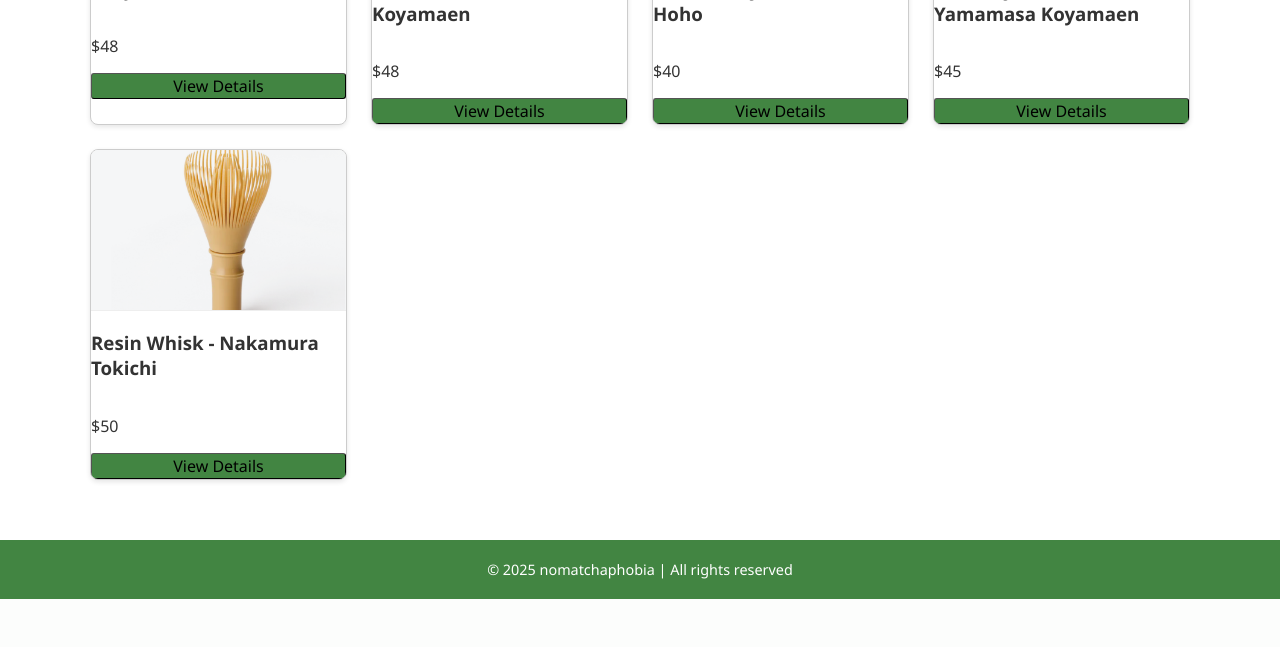
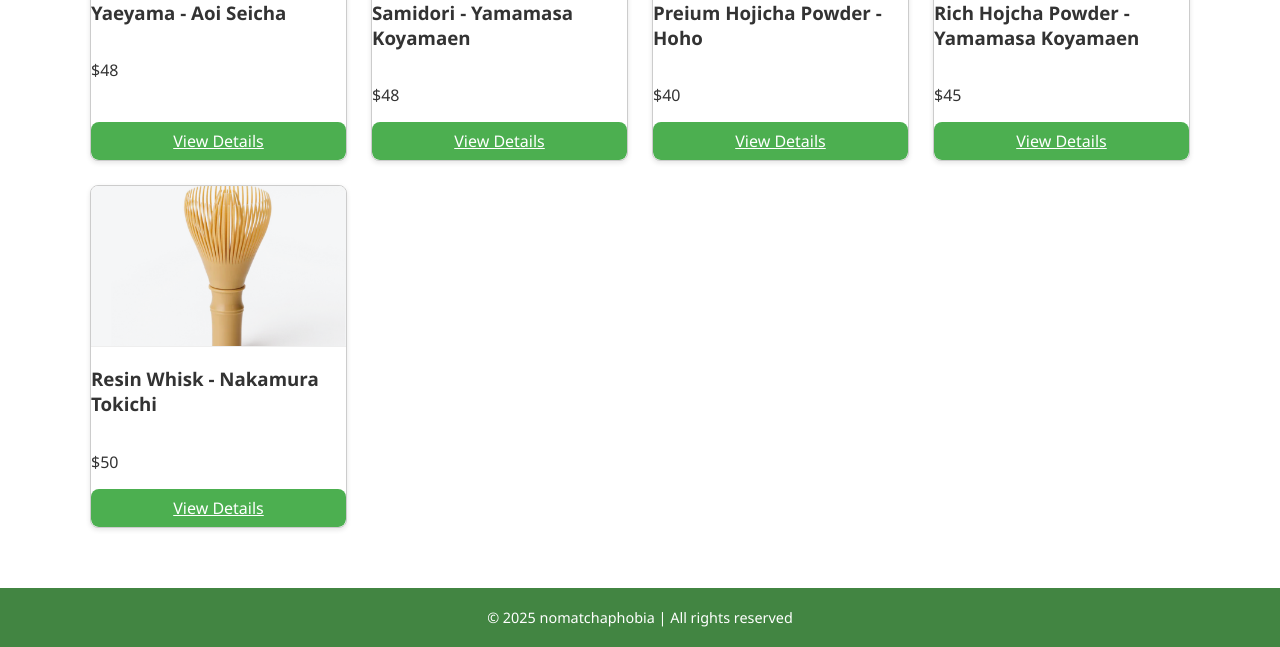
Before and after one commit to nomatchaphobia/NoMatchaPhobiaWebsite, a PHP site: page / in a window 1280 px wide. Shown: the part 1266-1913 px from the top of the page. Before the commit the page ends 1865 px from the top, so only its background shows below. Run offline with PHP 8.4, Linux system fonts and the light colour scheme.

Commit message:
see details button

```diff
--- a/assets/css/styles.css
+++ b/assets/css/styles.css
@@ -209,14 +209,12 @@ footer {
 }
 
 a.btn {
-    display: inline-block;
-    text-align: center;
-    padding: 1px 6px;
-    border: 1px outset buttonborder;
-    border-radius: 3px;
-    color: buttontext;
-    background-color: #428542;
-    text-decoration: none;
-    transition: background-color 0.3s ease;
-
+  margin-top: auto;
+  padding: 0.5rem;
+  background: #4CAF50;
+  color: white;
+  border: none;
+  cursor: pointer;
+  text-align: center;
+  border-radius: 8px;
 }
--- a/assets/js/brand.js
+++ b/assets/js/brand.js
@@ -14,7 +14,7 @@ function renderBrandProducts(brand) {
           <img src="../${product.image}" alt="${product.name}">
           <h3>${product.name}</h3>
           <p>${product.price}</p>
-        <a href="../partials/product.html?id=${p.id}" class="btn">View Details</a>
+        <a href="../partials/product.html?id=${product.id}" class="btn">View Details</a>
 
           ${product.stock > 0
         ? `<button class="add-to-cart">Add to Cart</button>`
```
